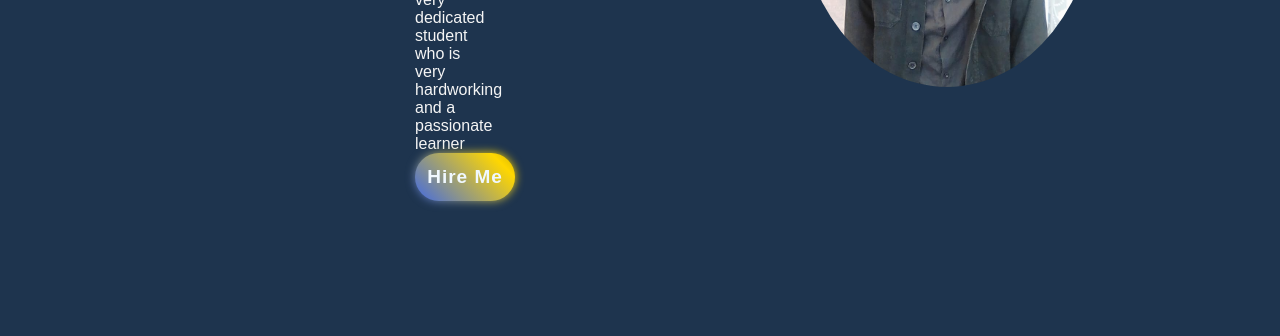
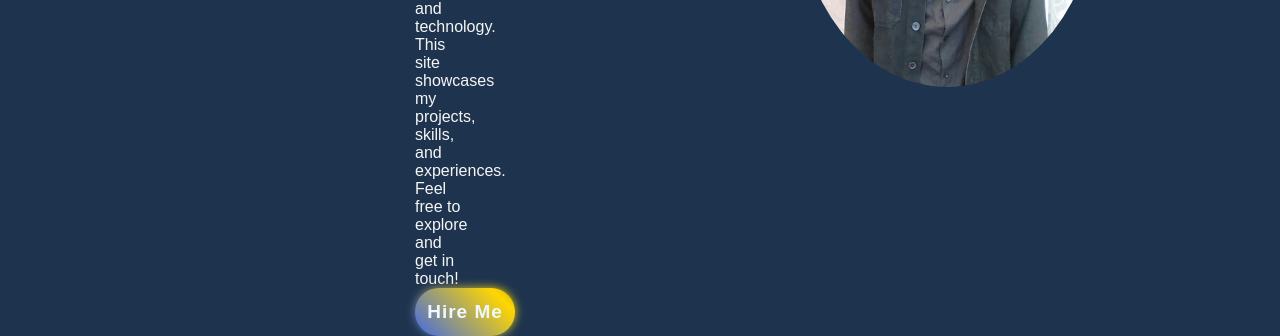
Before and after one commit to Lisakhanya7/My--Portfolio, a plain HTML site: page index.html in a window 1280 px wide. Shown: the part 538-874 px from the top of the page. Before the commit the page ends 800 px from the top, so only its background shows below. Drawn offline with nearby package versions, Linux system fonts and the light colour scheme.

Commit message:
Update index.html

```diff
--- a/index.html
+++ b/index.html
@@ -30,7 +30,7 @@
             <div class="home-content">
                 <h1>Hello, I'm Lisakhanya Gumengi</h1>
                 <h3>Web Developer student</h3>
-                <p>I'm a very dedicated student who is very hardworking and a passionate learner</p>
+                <p>Welcome to my website! I'm a student passionate about web development and technology. This site showcases my projects, skills, and experiences. Feel free to explore and get in touch!</p>
                 <a href="#" class="btn">Hire Me</a>
             </div>
             <div class="home-img">
```
